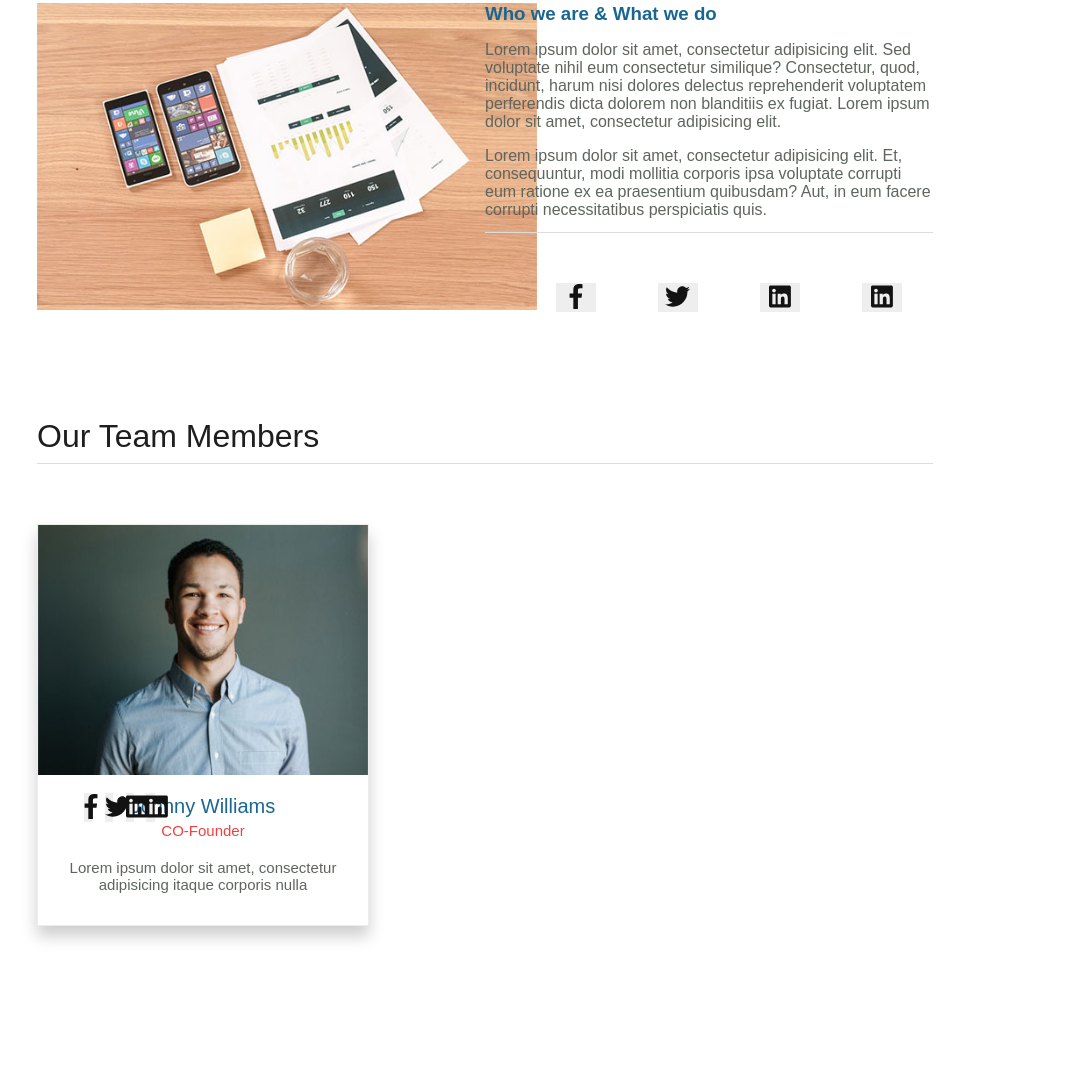
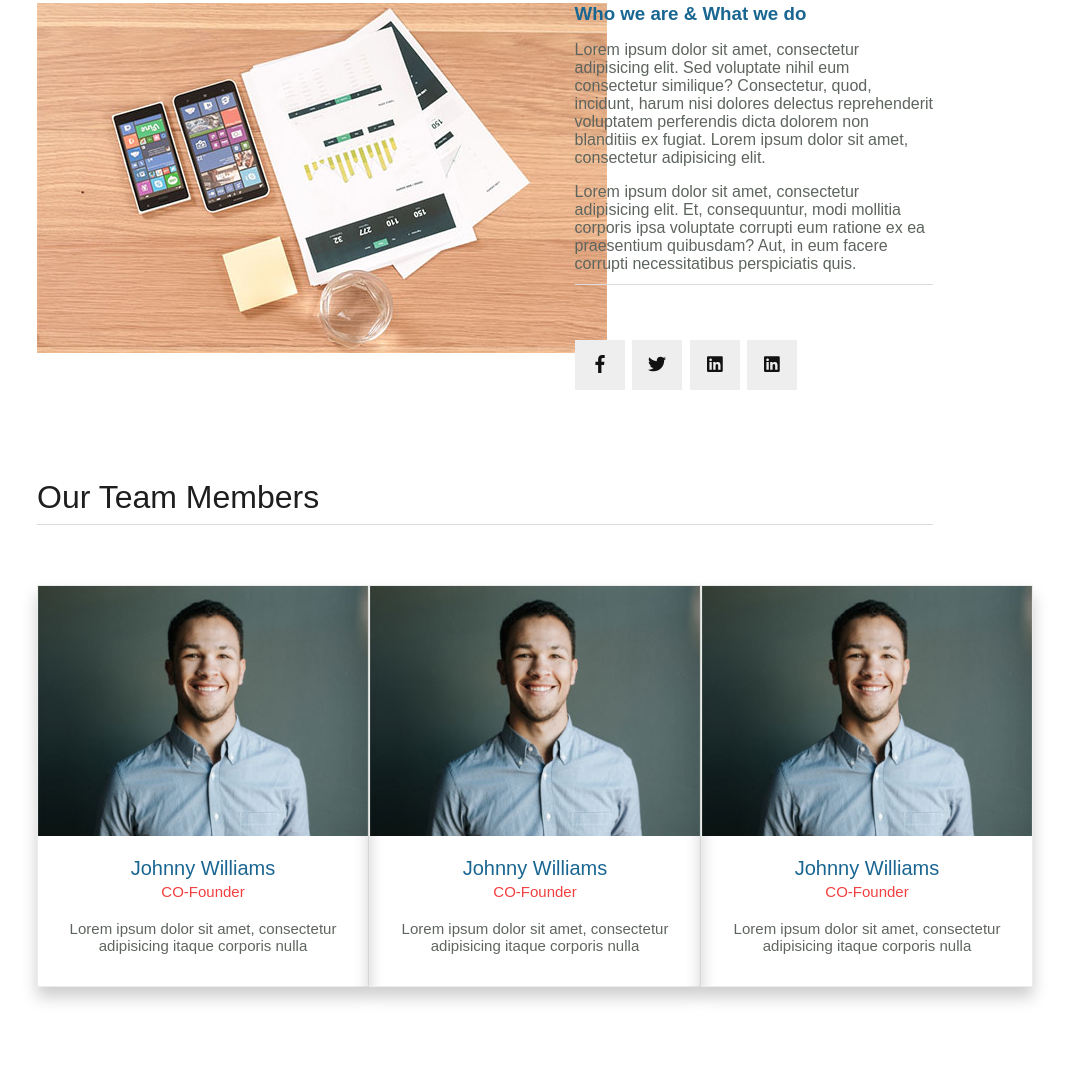
Before and after one commit to phamduyanminh/Sixteen-Clothing, a plain HTML site: page about-us.html in a window 1280 px wide. Shown: the part 733-1810 px from the top of the page, without its empty margins (155-1224 px from the left). Before the commit the page ends 1704 px from the top, so only its background shows below. Drawn offline with Linux system fonts and the light colour scheme.

Commit message:
Finished Icon Part

```diff
--- a/about-us.html
+++ b/about-us.html
@@ -56,8 +56,8 @@
         <hr class="hr">
 
         <div class="span-item" style="padding-bottom: 10%;">
-            <div style="width: 50%;">
-                <img src="./pictures/feature-image.jpg" alt="feature-image" width="500px" style="align-content: center;">
+            <div style="width: 50%; padding-right: 10%;">
+                <img src="./pictures/feature-image.jpg" alt="feature-image">
             </div>
             <div style="width: 50%;">
                 <div style="text-align: left;">
@@ -79,8 +79,8 @@
                     color: #5e655e;">
                         Lorem ipsum dolor sit amet, consectetur adipisicing elit. Et, consequuntur, modi mollitia corporis ipsa voluptate corrupti eum ratione ex ea praesentium quibusdam? Aut, in eum facere corrupti necessitatibus perspiciatis quis.
                     </p>
-                    <hr class="hr">
-                    <div style="margin-bottom: 5px;">
+                    <hr class="hr-about-us">
+                    <div style="margin-top: 55px;">
                         <ul class="social-media">
                             <li>
                                 <a href="" class="social-media-list">
@@ -123,10 +123,9 @@
         <div class="span-item">
             <!--Member 1-->
             <div class="member">
-                <div>
+                <div class="div-container">
                     <img src="./pictures/team_01.jpg" alt="Members1" width="330px" height="250px">
-                    <center>
-                        <div class="div-visible">
+                        <div class="social-media-container">
                             <ul class="social-media">
                                 <li>
                                     <a href="" class="social-media-list">
@@ -150,7 +149,6 @@
                                 </li>
                             </ul>
                         </div>
-                    </center>
                 </div>
                 <div>
                     <h2 style="
@@ -178,8 +176,129 @@
                 </div>
             </div>
             <!--Member 2-->
+            <div class="member">
+                <div class="div-container">
+                    <img src="./pictures/team_01.jpg" alt="Members1" width="330px" height="250px">
+                        <div class="social-media-container">
+                            <ul class="social-media">
+                                <li>
+                                    <a href="" class="social-media-list">
+                                        <i class="fab fa-facebook-f"></i>
+                                    </a>
+                                </li>
+                                <li>
+                                    <a href="" class="social-media-list">
+                                        <i class="fab fa-twitter"></i>
+                                    </a>
+                                </li>
+                                <li>
+                                    <a href="" class="social-media-list">
+                                        <i class="fab fa-linkedin"></i>
+                                    </a>
+                                </li>
+                                <li>
+                                    <a href="" class="social-media-list">
+                                        <i class="fab fa-linkedin"></i>
+                                    </a>
+                                </li>
+                            </ul>
+                        </div>
+                </div>
+                <div>
+                    <h2 style="
+                    color:#1a6692;
+                    font-weight: 500;
+                    font-size: 20px;
+                    text-align: center;
+                    margin-bottom: -5%;">
+                        Johnny Williams
+                    </h2>
+                    <h4 style="
+                    color:#f33f3f;
+                    font-weight: 500;
+                    font-size: 15px;
+                    text-align: center;">
+                        CO-Founder
+                    </h4>
+                    <p style="
+                    color: #5e655e;
+                    font-size: 15px;
+                    font-weight: 300;
+                    text-align: center">
+                        Lorem ipsum dolor sit amet, consectetur adipisicing itaque corporis nulla
+                    </p>
+                </div>
+            </div>
+            <!--Member 3-->
+            <div class="member">
+                <div class="div-container">
+                    <img src="./pictures/team_01.jpg" alt="Members1" width="330px" height="250px">
+                        <div class="social-media-container">
+                            <ul class="social-media">
+                                <li>
+                                    <a href="" class="social-media-list">
+                                        <i class="fab fa-facebook-f"></i>
+                                    </a>
+                                </li>
+                                <li>
+                                    <a href="" class="social-media-list">
+                                        <i class="fab fa-twitter"></i>
+                                    </a>
+                                </li>
+                                <li>
+                                    <a href="" class="social-media-list">
+                                        <i class="fab fa-linkedin"></i>
+                                    </a>
+                                </li>
+                                <li>
+                                    <a href="" class="social-media-list">
+                                        <i class="fab fa-linkedin"></i>
+                                    </a>
+                                </li>
+                            </ul>
+                        </div>
+                </div>
+                <div>
+                    <h2 style="
+                    color:#1a6692;
+                    font-weight: 500;
+                    font-size: 20px;
+                    text-align: center;
+                    margin-bottom: -5%;">
+                        Johnny Williams
+                    </h2>
+                    <h4 style="
+                    color:#f33f3f;
+                    font-weight: 500;
+                    font-size: 15px;
+                    text-align: center;">
+                        CO-Founder
+                    </h4>
+                    <p style="
+                    color: #5e655e;
+                    font-size: 15px;
+                    font-weight: 300;
+                    text-align: center">
+                        Lorem ipsum dolor sit amet, consectetur adipisicing itaque corporis nulla
+                    </p>
+                </div>
+            </div>
         </div>
         <!--Team Members List Ended Here-->
+
+        <!--Read More Starts Here-->
+        <div class="span-item">
+            <!--Product Management-->
+            <div>
+                <div>
+
+                </div>
+                <div>
+
+                </div>
+            </div>
+        </div>
+        <!--Read More Ends Here-->
     </div>
     <!--Lower Body Part Ended Here-->
 </body>
--- a/css/style-about-us.css
+++ b/css/style-about-us.css
@@ -35,12 +35,11 @@
     padding-right: 15%;
 }
 
-.hr{
+.hr-about-us{
     border: none;
     height: 0.05rem;
     color: #DCDCDC;
     background-color: #DCDCDC;
-    margin-bottom: 60px;
 }
 
 .member{
@@ -51,38 +50,62 @@
 }
 
 .social-media{
+    padding: 0;
+    margin: 0;
     list-style: none;
-    display: flex;
-    position: relative;
-    justify-content: space-around;
 }
 
 .social-media li {
-    height: 100%;
-    width: 10%;
-    padding-bottom: 0px;
-    margin-bottom: 0px;
+    display: inline-block;
+    margin-right: 3px;
     background-color: #eee;
-    margin-top: -2.5%;
-    text-align: center;
 }
 
 .social-media-list{
-    position: relative;
-    font-size: 25px;
+    width: 50px;
+    height: 50px;
+    display: inline-block;
+    line-height: 50px;
+    background-color: #eee;
     color: #121212;
+    font-size: 18px;
+    text-align: center;
+    transition: all .3s;
 }
 
-.social-media li:hover{
+.social-media-list:hover{
     background-color: #ef233c;
 }
 
-.div-visible{
-    position: absolute;
-    visibility: visible;
-    z-index: 1;
+.div-container{
+    position: relative;
 }
 
-.div-visible:hover{
+.social-media-container{
+    display: flex !important;
+    align-items: center !important;
+    justify-content: center !important;
+}
+
+.div-container .social-media-container{
     visibility: hidden;
+    position: absolute;
+    transform: translate(0%, 0%);
+    top: 0;
+    left: 0;
+    width: 100%;
+    height: 99%;
+    opacity: 0;
+    background-color: rgba(255,0,0,0.8);
+    transition: all .1s;
 }
+
+.div-container:hover .social-media-container{
+    visibility: visible;
+    opacity: 1;
+}
+
+.div-container .social-media-container .social-media-list:hover{
+    background-color: black;
+    color: white;
+}
```
